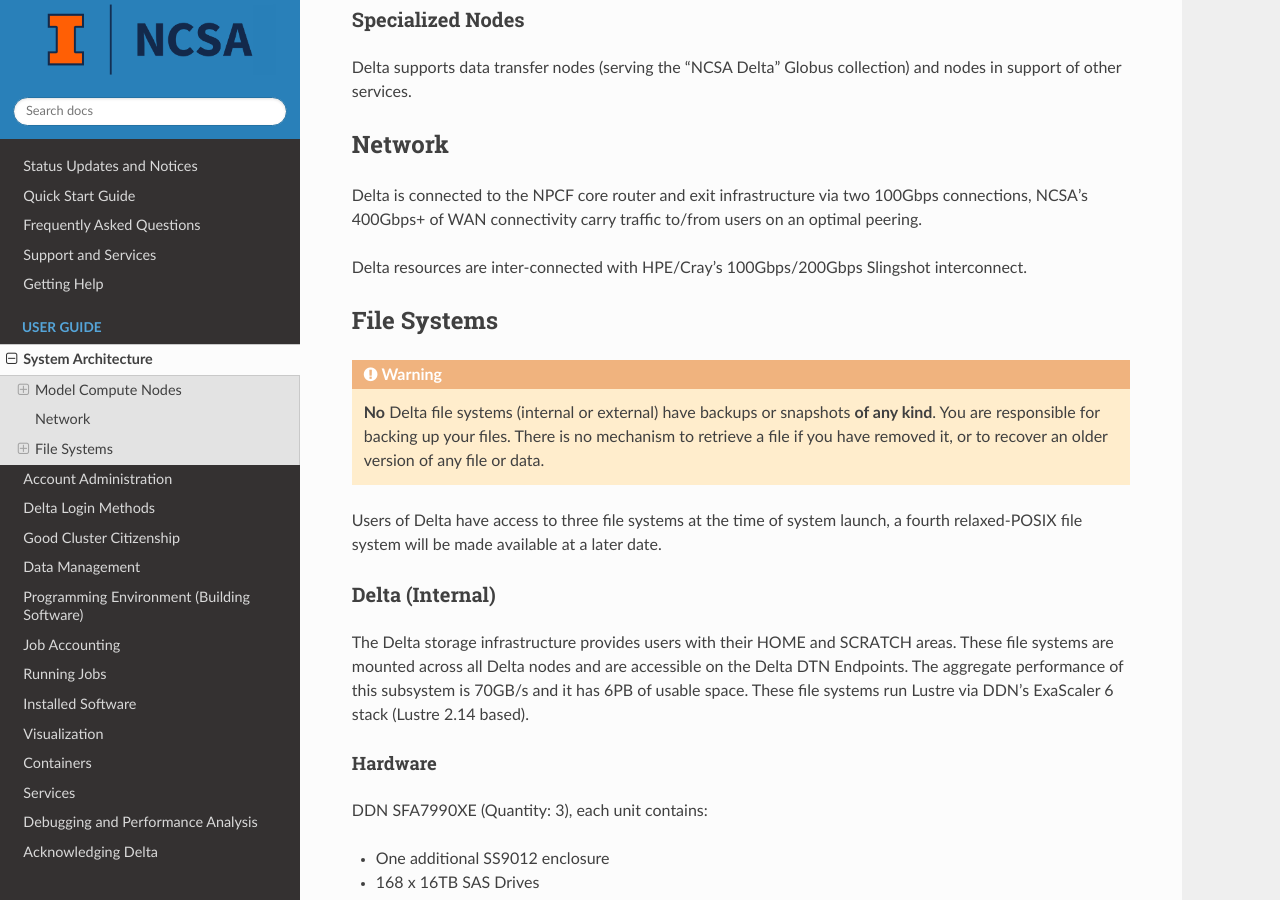
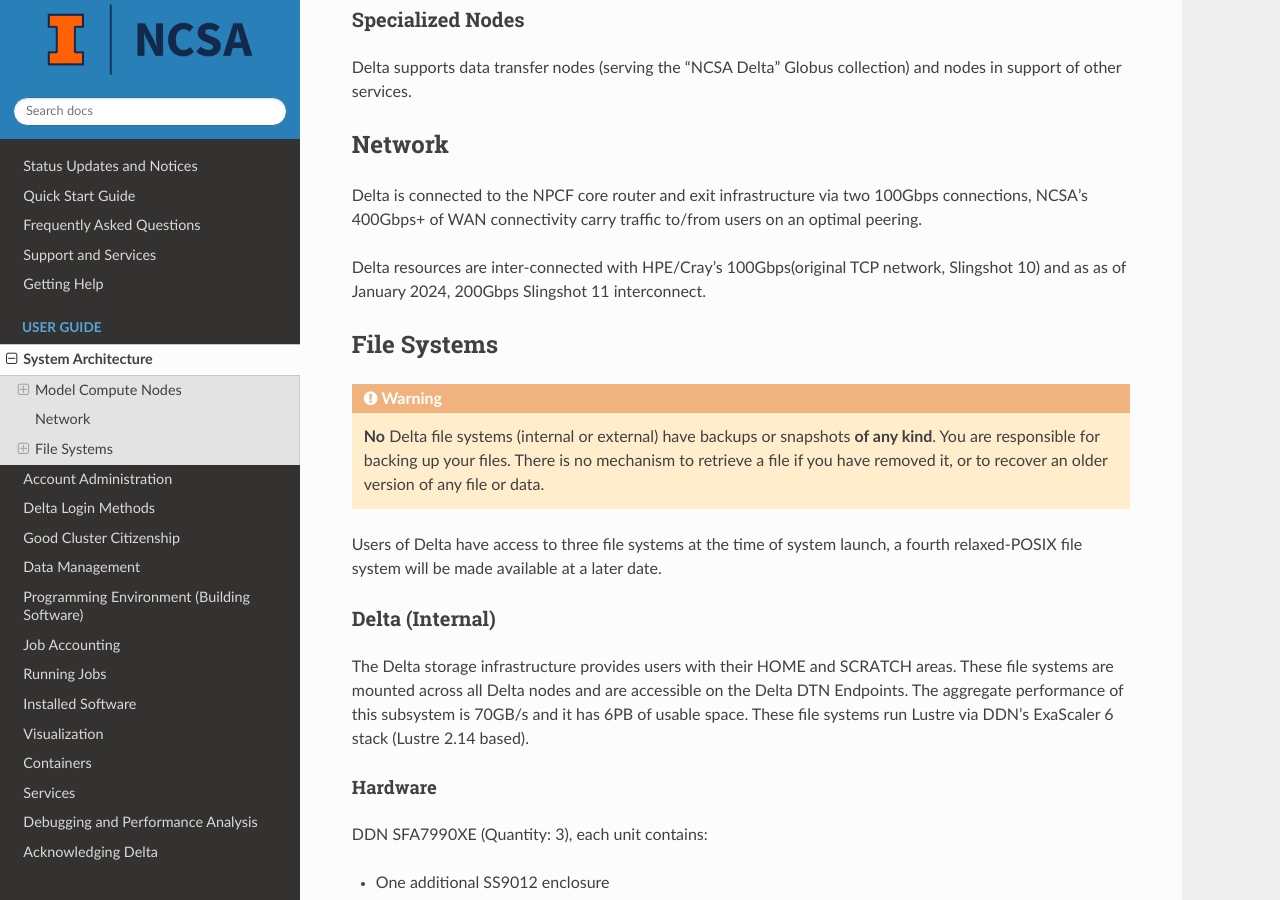
Before and after one commit to ncsa/Delta_doc, a Sphinx documentation site: the page built from docs/source/user_guide/architecture.rst, in a window 1280 px wide and 900 px high, scrolled down 6485 px. Built offline with Sphinx 7.4.7 and the Read the Docs theme 2.0.0, drawn with Linux system fonts in a browser that asks for light colours.

Commit message:
arch: mention SS10 and 11
Mentioning both networks with a brief description.

```diff
--- a/docs/source/user_guide/architecture.rst
+++ b/docs/source/user_guide/architecture.rst
@@ -331,7 +331,7 @@ Network
 ------------
 Delta is connected to the NPCF core router and exit infrastructure via two 100Gbps connections, NCSA's 400Gbps+ of WAN connectivity carry traffic to/from users on an optimal peering.
 
-Delta resources are inter-connected with HPE/Cray's 100Gbps/200Gbps Slingshot interconnect.
+Delta resources are inter-connected with HPE/Cray's 100Gbps(original TCP network, Slingshot 10) and as as of January 2024, 200Gbps Slingshot 11 interconnect.
 
 File Systems
 ---------------
```
